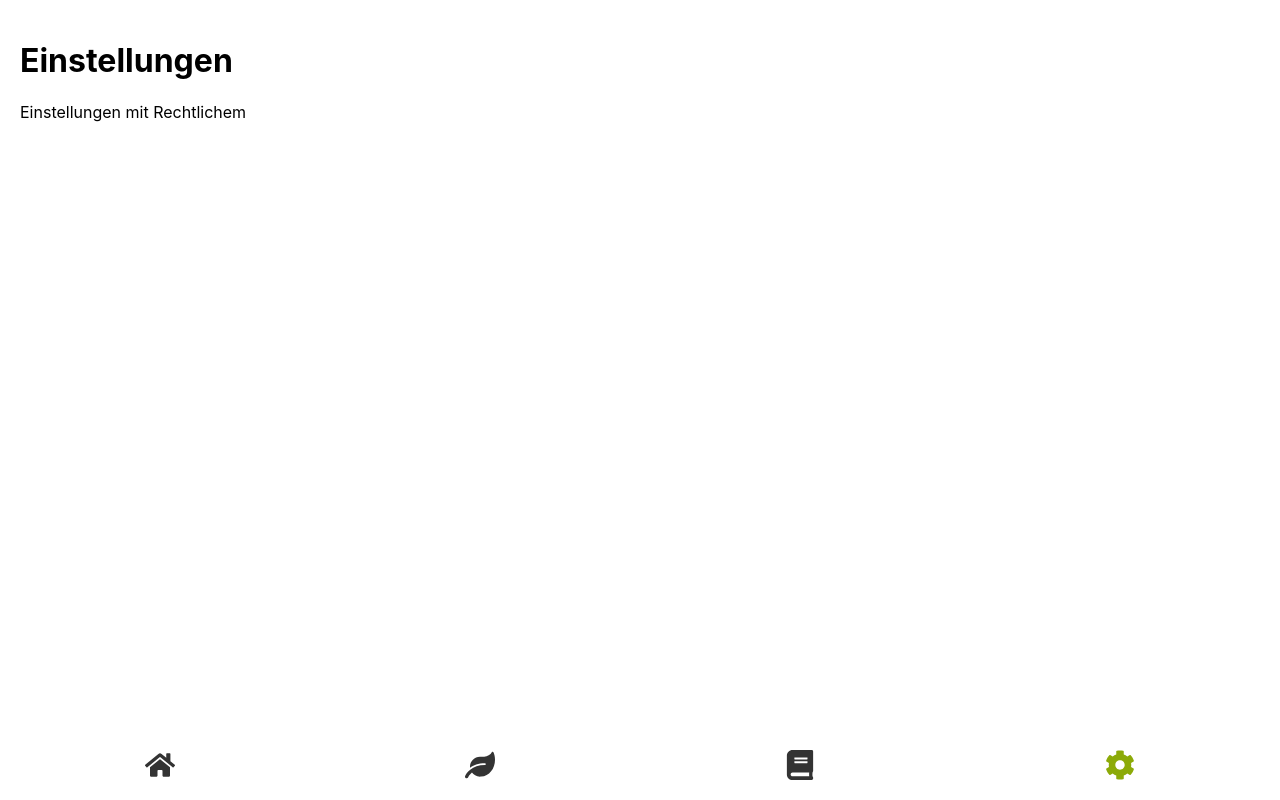
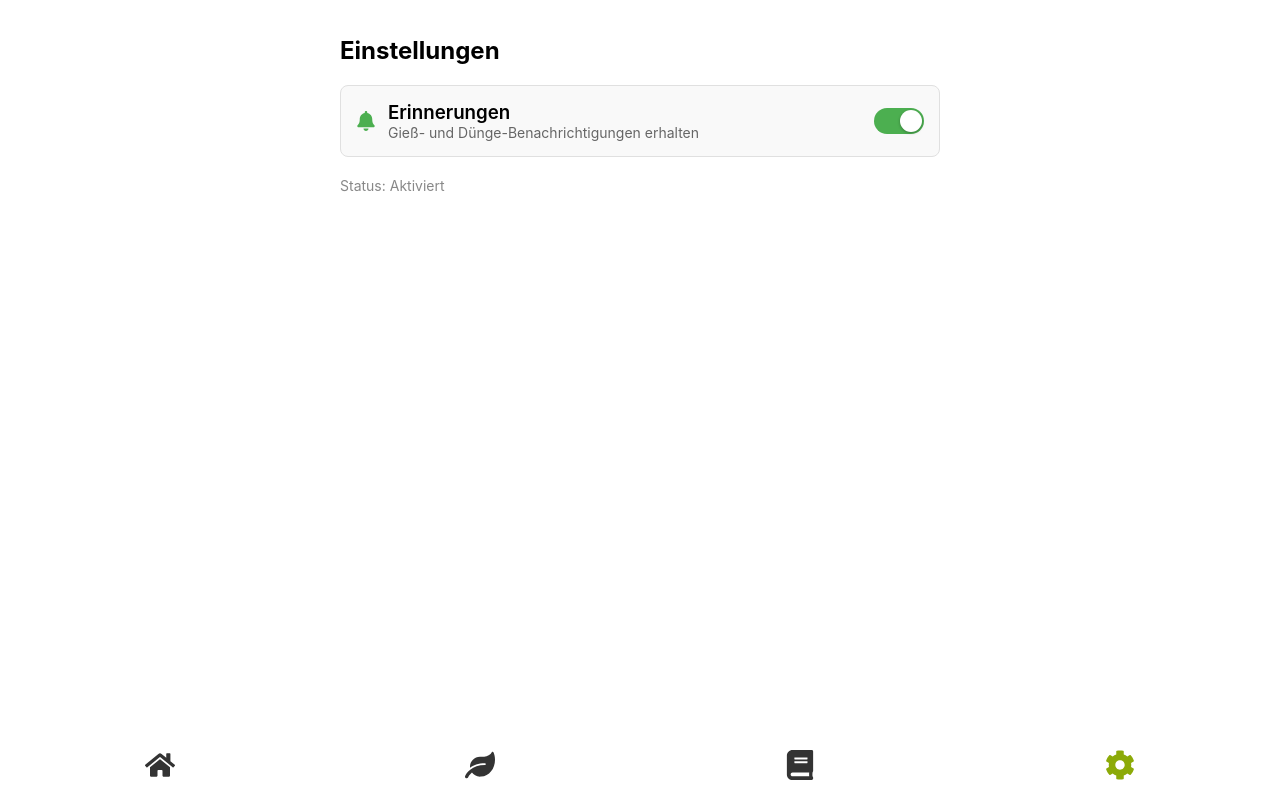
Before and after one commit to moqimarla/pflanziskaapp, a React (Create React App) app: page /einstellungen in a window 1280 px wide. Built offline with nearby package versions, Linux system fonts and the light colour scheme.

Commit message:
Notifications integriert, über Settings deaktivierbar.

```diff
--- a/src/App.js
+++ b/src/App.js
@@ -1,39 +1,36 @@
 import { BrowserRouter as Router, Routes, Route } from "react-router-dom";
-import React, { useState } from "react"; // 1. useState importieren für die Stimmung
+import React, { useState } from "react";
 
-// alle Seiten und Menüleiste verknüpfen
+// Alle Seiten und Menüleiste verknüpfen
 import Home from "./pages/Home";
 import Pflanzen from "./pages/Pflanzen";
 import Einstellungen from "./pages/Einstellungen";
 import Tagebuch from "./pages/Tagebuch";
 import Navigationsleiste from "./Komponents/Navigationsleiste";
 
-// 2. Das neue Maskottchen-Widget importieren
-// Passe den Pfad an, je nachdem wo genau die Datei liegt (z.B. im Ordner Komponents)
-import PlantMascotWidget from "./Komponents/PlantMascotWidget";
+// Das globale Benachrichtigungs-System importieren
+import { NotificationProvider } from "./context/NotificationContext";
 
-// Routing fuer die Navigationsleiste
 function App() {
-  // 3. Hier definieren wir die Stimmung (0 bis 5).
-  // Später wird dieser Wert dynamisch durch deine Berechnungen verändert.
+  // Die Stimmung bleibt zentral in der App.js, damit jede Seite sie später manipulieren kann
   const [mascotMood, setMascotMood] = useState(3.5);
 
   return (
+    <NotificationProvider>
       <Router>
         <div style={{ position: "relative", minHeight: "100vh" }}>
           <Navigationsleiste />
 
           <Routes>
-          <Route path="/" element={<Home />} />
+            {/* NEU: Wir übergeben moodScore und setMascotMood an die Home-Seite */}
+            <Route path="/" element={<Home moodScore={mascotMood} setMascotMood={setMascotMood} />} />
             <Route path="/pflanzen" element={<Pflanzen />} />
             <Route path="/einstellungen" element={<Einstellungen />} />
             <Route path="/tagebuch" element={<Tagebuch />} />
           </Routes>
-
-        <Navigationsleiste />
-
         </div>
       </Router>
+    </NotificationProvider>
   );
 }
 
--- /dev/null
+++ b/src/context/NotificationContext.js
@@ -0,0 +1,107 @@
+import React, { createContext, useState, useEffect, useContext } from 'react';
+
+const NotificationContext = createContext();
+
+export function NotificationProvider({ children }) {
+  const [notificationsEnabled, setNotificationsEnabled] = useState(() => {
+    const saved = localStorage.getItem('plantNotifications');
+    return saved !== null ? JSON.parse(saved) : true;
+  });
+
+  // Hier sammeln wir die aktiven Benachrichtigungen, die auf dem Bildschirm aufploppen
+  const [activeNotifications, setActiveNotifications] = useState([]);
+
+  useEffect(() => {
+    localStorage.setItem('plantNotifications', JSON.stringify(notificationsEnabled));
+  }, [notificationsEnabled]);
+
+  // Die globale Funktion, die von überall aufgerufen werden kann
+  const addNotification = (title, message, type = 'info', duration = 4000) => {
+    if (!notificationsEnabled) {
+      console.log(`🚫 Benachrichtigung blockiert ("${title}"), da deaktiviert.`);
+      return;
+    }
+
+    const id = Date.now();
+    const newNotification = { id, title, message, type };
+
+    setActiveNotifications((prev) => [...prev, newNotification]);
+
+    // Nach Ablauf der Zeit automatisch wieder entfernen
+    setTimeout(() => {
+      setActiveNotifications((prev) => prev.filter(item => item.id !== id));
+    }, duration);
+  };
+
+  return (
+    <NotificationContext.Provider value={{ notificationsEnabled, setNotificationsEnabled, addNotification }}>
+      {children}
+
+      {/* Das visuelle Container-System, das jetzt unten definiert ist */}
+      <NotificationContainer
+        list={activeNotifications}
+        onClose={(id) => setActiveNotifications((prev) => prev.filter(item => item.id !== id))}
+      />
+    </NotificationContext.Provider>
+  );
+}
+
+export function useNotifications() {
+  return useContext(NotificationContext);
+}
+
+// Die visuelle Komponente für die Popups am Bildschirmrand
+function NotificationContainer({ list, onClose }) {
+  if (list.length === 0) return null;
+
+  // Hilfsfunktion für die Farben je nach Typ
+  const getTypeStyles = (type) => {
+    switch (type) {
+      case 'success': return { bg: '#E8F5E9', border: '#4CAF50', text: '#2E7D32' };
+      case 'error': return { bg: '#FFEBEE', border: '#F44336', text: '#C62828' };
+      case 'warning': return { bg: '#FFF3E0', border: '#FF9800', text: '#EF6C00' };
+      default: return { bg: '#E3F2FD', border: '#2196F3', text: '#1565C0' };
+    }
+  };
+
+  return (
+    <div style={{
+      position: 'fixed',
+      top: '20px',
+      right: '20px',
+      zIndex: 9999,
+      display: 'flex',
+      flexDirection: 'column',
+      gap: '10px',
+      maxWidth: '350px',
+      width: '100%'
+    }}>
+      {list.map((notification) => {
+        const styles = getTypeStyles(notification.type);
+        return (
+          <div
+            key={notification.id}
+            onClick={() => onClose(notification.id)}
+            style={{
+              padding: '12px 16px',
+              backgroundColor: styles.bg,
+              borderLeft: `5px solid ${styles.border}`,
+              color: styles.text,
+              borderRadius: '4px',
+              boxShadow: '0 4px 12px rgba(0,0,0,0.15)',
+              cursor: 'pointer',
+              position: 'relative'
+            }}
+          >
+            <div style={{ fontWeight: 'bold', fontSize: '15px', marginBottom: '2px' }}>
+              {notification.title}
+            </div>
+            <div style={{ fontSize: '13px', opacity: 0.9 }}>
+              {notification.message}
+            </div>
+          </div>
+        );
+      })}
+    </div>
+  );
+}
--- a/src/pages/Einstellungen.js
+++ b/src/pages/Einstellungen.js
@@ -1,8 +1,82 @@
-export default function Einstellungen () {
-    return (
-        <div style = {{padding:20}}>
-            <h1>Einstellungen</h1>
-            <p>Einstellungen mit Rechtlichem</p>
+import React from 'react'; // useState und useEffect werden hier nicht mehr benötigt!
+// NEU: Das Benachrichtigungs-System importieren
+import { useNotifications } from '../context/NotificationContext';
+// Wir importieren ein schönes Icon für die Benachrichtigungen
+import { FaBell, FaBellSlash } from 'react-icons/fa';
+
+function Einstellungen() {
+  // NEU: Zustand und Setter direkt aus der globalen Zentrale holen
+  const { notificationsEnabled, setNotificationsEnabled } = useNotifications();
+
+  // Funktion zum Umschalten nutzt jetzt die globale Funktion
+  const toggleNotifications = () => {
+    setNotificationsEnabled(!notificationsEnabled);
+  };
+
+  return (
+    <div style={{ padding: '20px', maxWidth: '600px', margin: '0 auto' }}>
+      <h1 style={{ fontSize: '24px', fontWeight: 'bold', marginBottom: '20px' }}>
+        Einstellungen
+      </h1>
+
+      <div style={{
+        display: 'flex',
+        alignItems: 'center',
+        justifyContent: 'space-between',
+        padding: '15px',
+        border: '1px solid #e0e0e0',
+        borderRadius: '8px',
+        backgroundColor: '#f9f9f9'
+      }}>
+        <div style={{ display: 'flex', alignItems: 'center', gap: '12px' }}>
+          {/* Dynamisches Icon je nach Zustand */}
+          {notificationsEnabled ? (
+            <FaBell style={{ color: '#4CAF50', fontSize: '20px' }} />
+          ) : (
+            <FaBellSlash style={{ color: '#f44336', fontSize: '20px' }} />
+          )}
+          <div>
+            <h3 style={{ margin: 0, fontWeight: '600' }}>Erinnerungen</h3>
+            <p style={{ margin: 0, fontSize: '14px', color: '#666' }}>
+              Gieß- und Dünge-Benachrichtigungen erhalten
+            </p>
+          </div>
         </div>
-    );
+
+        {/* Der Schalter (Toggle Button) */}
+        <button
+          onClick={toggleNotifications}
+          style={{
+            width: '50px',
+            height: '26px',
+            borderRadius: '50px',
+            backgroundColor: notificationsEnabled ? '#4CAF50' : '#ccc',
+            border: 'none',
+            cursor: 'pointer',
+            position: 'relative',
+            transition: 'background-color 0.2s',
+            padding: 0
+          }}
+        >
+          <div style={{
+            width: '22px',
+            height: '22px',
+            borderRadius: '50%',
+            backgroundColor: 'white',
+            position: 'absolute',
+            top: '2px',
+            left: notificationsEnabled ? '26px' : '2px',
+            transition: 'left 0.2s',
+            boxShadow: '0 1px 3px rgba(0,0,0,0.3)'
+          }} />
+        </button>
+      </div>
+
+      <div style={{ marginTop: '20px', fontSize: '14px', color: '#888' }}>
+        Status: {notificationsEnabled ? 'Aktiviert' : 'Deaktiviert'}
+      </div>
+    </div>
+  );
 }
+
+export default Einstellungen;
--- a/src/pages/Home.js
+++ b/src/pages/Home.js
@@ -1,5 +1,6 @@
 import { useState, useEffect } from "react";
 import PlantMascotWidget from "../Komponents/PlantMascotWidget";
+
 
 export default function Home() {
   const [pflanzen, setPflanzen] = useState([]);
```
Also changed, not shown: src/pages/Pflanzen.js (+38 -4 lines), 1 other file (tests, documents, lock files or other folders). Lines whose indentation alone changed are shown as unchanged.
